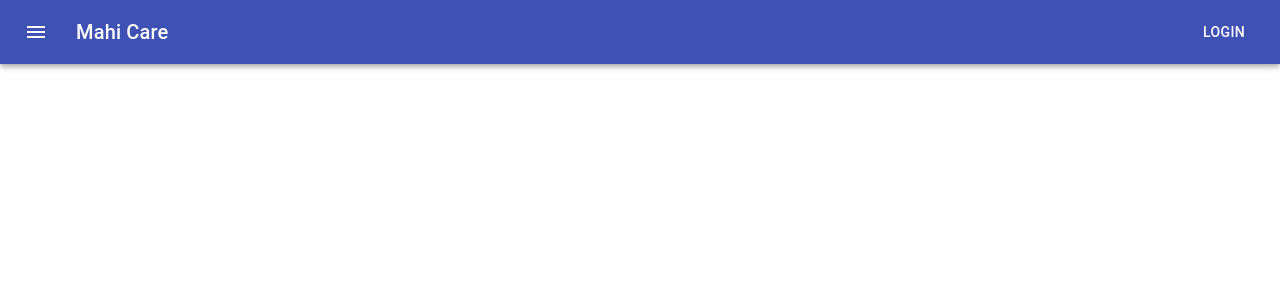
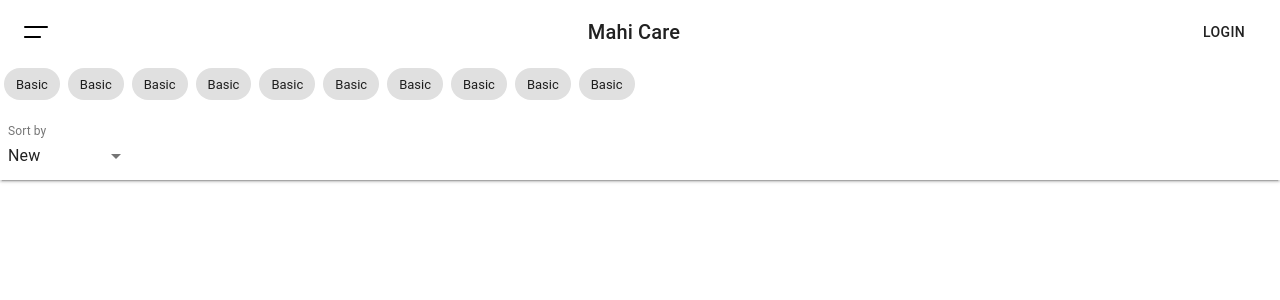
Before and after one commit to rochakjain361/mahi-frontend, a React (Create React App) app: page / in a window 1280 px wide. Shown: the top 300 px of the page. Built offline with nearby package versions, Linux system fonts and the light colour scheme.

Commit message:
Initialize navbar

```diff
--- a/src/components/App.js
+++ b/src/components/App.js
@@ -1,9 +1,9 @@
-import Test from './test'
+import Navbar from './Navbar'
 
 function App() {
   return (
     <div>
-      <Test/>
+      <Navbar/>
     </div>
   );
 }
--- /dev/null
+++ b/src/components/Navbar.js
@@ -0,0 +1,125 @@
+import React from 'react'
+import { makeStyles } from '@material-ui/core/styles'
+import AppBar from '@material-ui/core/AppBar'
+import Toolbar from '@material-ui/core/Toolbar'
+import Typography from '@material-ui/core/Typography'
+import Button from '@material-ui/core/Button'
+import IconButton from '@material-ui/core/IconButton'
+import Chip from '@material-ui/core/Chip'
+import { ThemeProvider } from '@material-ui/core'
+import { SvgIcon } from '@material-ui/core'
+import InputLabel from '@material-ui/core/InputLabel'
+import MenuItem from '@material-ui/core/MenuItem'
+import FormControl from '@material-ui/core/FormControl'
+import Select from '@material-ui/core/Select'
+
+import MenuIcon from '../icons/menu'
+import { theme } from '../theme'
+
+const useStyles = makeStyles(theme => ({
+  root: {
+    flexGrow: 1
+  },
+  menuButton: {
+    marginRight: theme.spacing(2)
+  },
+  title: {
+    flexGrow: 1,
+    textAlign: 'center'
+  }
+}))
+
+const useSelectStyles = makeStyles(theme => ({
+  formControl: {
+    margin: theme.spacing(1),
+    minWidth: 120
+  },
+}))
+
+const useChipStyles = makeStyles(theme => ({
+  root: {
+    display: 'flex',
+    overflowX: 'auto',
+    '& > *': {
+      margin: theme.spacing(0.5),
+      marginBottom: theme.spacing(2)
+    }
+  }
+}))
+
+function SimpleSelect () {
+  const classes = useSelectStyles()
+  const [sort_by, changeSort] = React.useState('n')
+
+  const handleChange = event => {
+    changeSort(event.target.value)
+  }
+  return (
+    <div>
+      <FormControl className={classes.formControl}>
+        <InputLabel id='demo-simple-select-label'>Sort by</InputLabel>
+        <Select
+          autoWidth
+          labelId='demo-simple-select-label'
+          id='demo-simple-select'
+          value={sort_by}
+          onChange={handleChange}
+          disableUnderline
+        >
+          <MenuItem value={'n'}>New</MenuItem>
+          <MenuItem value={'s'}>Supports</MenuItem>
+          <MenuItem value={'r'}>Reach</MenuItem>
+        </Select>
+      </FormControl>
+    </div>
+  )
+}
+
+function Chips () {
+  const classes = useChipStyles()
+  return (
+    <div className={classes.root}>
+      <Chip label='Basic' clickable />
+      <Chip label='Basic' clickable />
+      <Chip label='Basic' clickable />
+      <Chip label='Basic' clickable />
+      <Chip label='Basic' clickable />
+      <Chip label='Basic' clickable />
+      <Chip label='Basic' clickable />
+      <Chip label='Basic' clickable />
+      <Chip label='Basic' clickable />
+      <Chip label='Basic' clickable />
+    </div>
+  )
+}
+
+export default function Navbar (props) {
+  const classes = useStyles()
+
+  return (
+    <div className={classes.root}>
+      <ThemeProvider theme={theme}>
+        <AppBar position='static' elevation={2}>
+          <Toolbar>
+            <IconButton
+              edge='start'
+              className={classes.menuButton}
+              color='inherit'
+              aria-label='menu'
+            >
+              <SvgIcon>
+                <MenuIcon />
+              </SvgIcon>
+            </IconButton>
+            <Typography variant='h6' className={classes.title}>
+              Mahi Care
+            </Typography>
+            <Button color='inherit'>Login</Button>
+          </Toolbar>
+          <Chips />
+          <SimpleSelect />
+        </AppBar>
+      </ThemeProvider>
+    </div>
+  )
+}
--- a/src/components/test.js
+++ /dev/null
@@ -1,40 +0,0 @@
-import React from 'react';
-import { makeStyles } from '@material-ui/core/styles';
-import AppBar from '@material-ui/core/AppBar';
-import Toolbar from '@material-ui/core/Toolbar';
-import Typography from '@material-ui/core/Typography';
-import Button from '@material-ui/core/Button';
-import IconButton from '@material-ui/core/IconButton';
-import MenuIcon from '@material-ui/icons/Menu';
-
-const useStyles = makeStyles((theme) => ({
-  root: {
-    flexGrow: 1,
-  },
-  menuButton: {
-    marginRight: theme.spacing(2),
-  },
-  title: {
-    flexGrow: 1,
-  },
-}));
-
-export default function Test() {
-  const classes = useStyles();
-
-  return (
-    <div className={classes.root}>
-      <AppBar position="static">
-        <Toolbar>
-          <IconButton edge="start" className={classes.menuButton} color="inherit" aria-label="menu">
-            <MenuIcon />
-          </IconButton>
-          <Typography variant="h6" className={classes.title}>
-            Mahi Care
-          </Typography>
-          <Button color="inherit">Login</Button>
-        </Toolbar>
-      </AppBar>
-    </div>
-  );
-}
--- /dev/null
+++ b/src/icons/menu.js
@@ -0,0 +1,31 @@
+import React from 'react'
+
+const MenuIcon = () => {
+  return (
+    <svg
+      width='24'
+      height='24'
+      viewBox='0 0 24 24'
+      fill='none'
+      xmlns='http://www.w3.org/2000/svg'
+    >
+      <g id='Stockholm-icons / Text / Menu'>
+        <rect
+          id='Rectangle 20'
+          y='6'
+          width='24'
+          height='2'
+          rx='1'
+          fill='black'
+        />
+        <path
+          id='Combined Shape'
+          d='M0 17C0 16.4477 0.447715 16 1 16H16C16.5523 16 17 16.4477 17 17C17 17.5523 16.5523 18 16 18H1C0.447715 18 0 17.5523 0 17Z'
+          fill='black'
+        />
+      </g>
+    </svg>
+  )
+}
+
+export default MenuIcon
--- /dev/null
+++ b/src/theme.js
@@ -0,0 +1,12 @@
+import { createMuiTheme } from '@material-ui/core/styles'
+
+export const theme = createMuiTheme({
+  palette: {
+    primary: {
+      main: '#fff'
+    },
+    secondary: {
+      main: '#0f0'
+    }
+  },
+})
```
